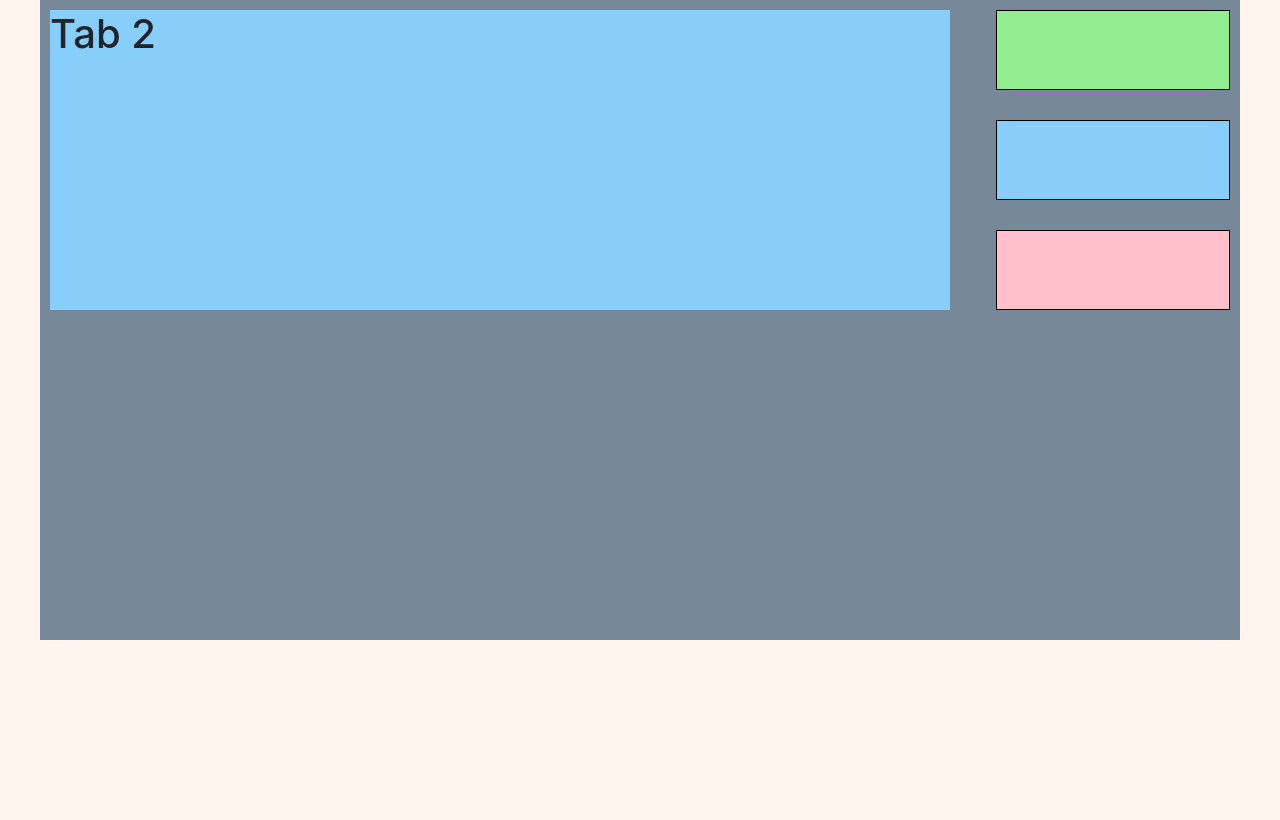
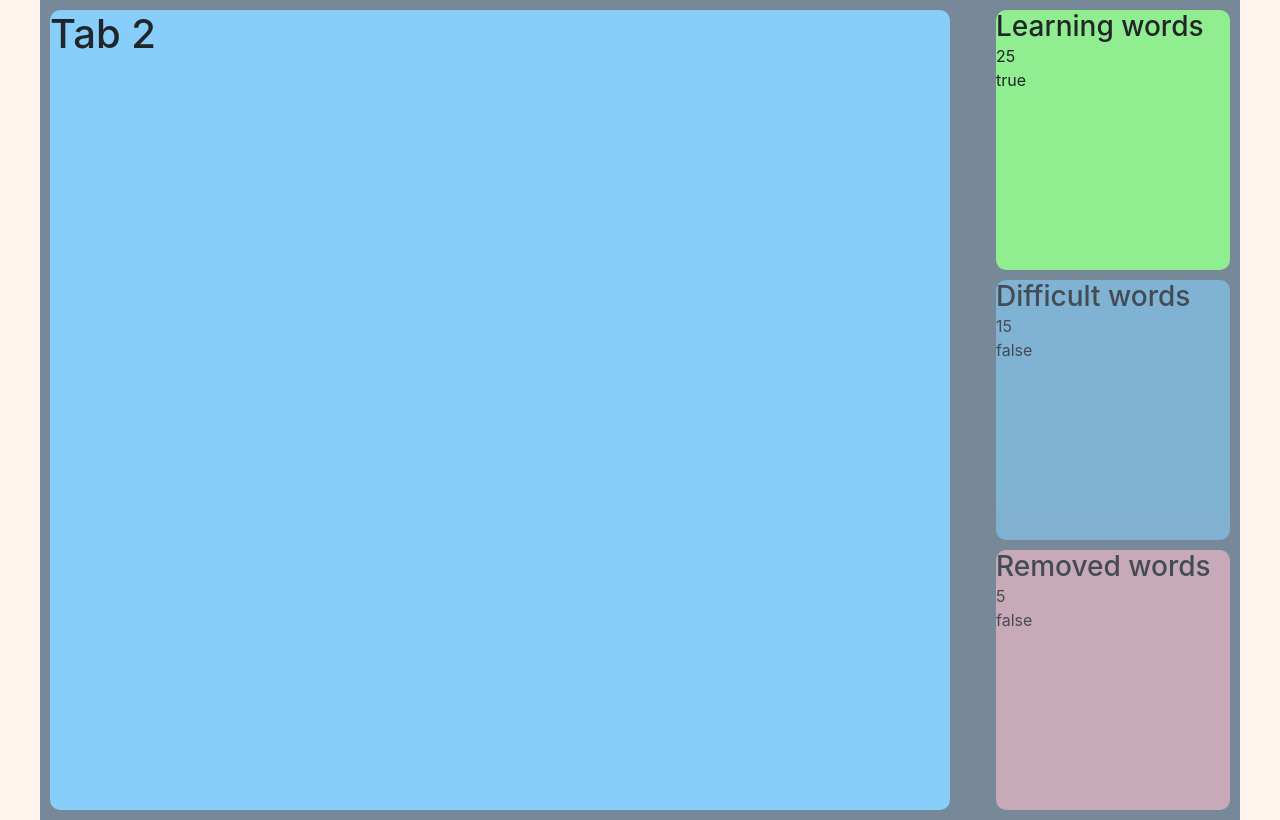
Before and after one commit to Maxvvellh0use/rslang, a React (Create React App) app: page / in a window 1280 px wide. Built offline with nearby package versions, Linux system fonts and the light colour scheme.

Commit message:
feat: add DictionaryCategoryTab component

```diff
--- a/package.json
+++ b/package.json
@@ -7,6 +7,7 @@
     "@testing-library/react": "^9.5.0",
     "@testing-library/user-event": "^7.2.1",
     "bootstrap": "^4.5.0",
+    "clsx": "^1.1.1",
     "node-sass": "^4.14.1",
     "react": "^16.13.1",
     "react-bootstrap": "^1.0.1",
--- /dev/null
+++ b/src/components/DictionaryCategoryTab/DictionaryCategoryTab.js
@@ -0,0 +1,48 @@
+import React from 'react';
+import './DictionaryCategoryTab.scss';
+import cx from 'clsx';
+
+const DEFAULT_CLASS = 'dictionary__tabs__tab';
+
+export default class DictionaryCategoryTab extends React.Component {
+
+
+  static defaultProps = {
+    className: DEFAULT_CLASS,
+    selectedClassName: `${DEFAULT_CLASS}_selected`,
+    selected: false,
+    id: null,
+    name: 'Tab',
+    counter: 0,
+  };
+
+  render() {
+
+    const {
+      id,
+      selected,
+      className,
+      selectedClassName,
+      name,
+      counter,
+      ...attributes
+    } = this.props;
+
+    return (
+      <div
+        {...attributes}
+        className={cx(className, {
+            [selectedClassName]: selected,
+        })}
+        id={id}
+      >
+        <h3>{name}</h3>
+        <p>{counter}</p>
+        <p>{selected? 'true': 'false'}</p>
+
+      </div>
+    );
+  }
+
+
+}
--- /dev/null
+++ b/src/components/DictionaryCategoryTab/DictionaryCategoryTab.scss
@@ -0,0 +1,38 @@
+@import "../../style/constants";
+@import "../../style/placeholders";
+@import "../../style/mixins";
+
+.dictionary__tabs {
+  &__tab {
+    display: block;
+    min-width: 90px;
+    min-height: 80px;
+    flex-grow: 1;
+    flex-shrink: 1;
+    border-radius: 10px;
+    opacity: 0.6;
+    background-color: lightgrey;
+
+    @extend %transition;
+
+    &_selected {
+      @extend %transition;
+      opacity: 1;
+    }
+    &:hover {
+      @extend %transition;
+      opacity: 1;
+    }
+
+    &_learning {
+      background-color: lightgreen;
+    }
+    &_difficult {
+      background-color: lightskyblue;
+      margin: 10px 0;
+    }
+    &_removed {
+      background-color: pink;
+    }
+  }
+}
--- a/src/components/DictionaryPage/DictionaryPage.js
+++ b/src/components/DictionaryPage/DictionaryPage.js
@@ -1,25 +1,37 @@
 import React from 'react';
 import './DictionaryPage.scss';
+import DictionaryCategoryTab from '../DictionaryCategoryTab/DictionaryCategoryTab';
 
 export default class DictionaryPage extends React.Component {
-  handleChange(event) {
-    console.log('changed, ', event.target.id);
+
+  handleClick(event) {
     const panel = document.querySelector('.dictionary__panel');
+    const tabs = document.querySelectorAll('.dictionary__tabs__tab');
+    tabs.forEach((tab) => tab.classList.remove('dictionary__tabs__tab_selected'));
     switch (event.target.id) {
       case 'tab-dictionary-learning':
         panel.classList.remove('dictionary__panel_difficult-checked');
         panel.classList.remove('dictionary__panel_removed-checked');
         panel.classList.add('dictionary__panel_learning-checked');
+        document.querySelector('.dictionary__tabs__tab_learning')
+          .classList.add('dictionary__tabs__tab_selected');
+          //event.target.setAttribute('SELECTED', true);
         break;
       case 'tab-dictionary-difficult':
         panel.classList.remove('dictionary__panel_removed-checked');
         panel.classList.remove('dictionary__panel_learning-checked');
         panel.classList.add('dictionary__panel_difficult-checked');
+        document.querySelector('.dictionary__tabs__tab_difficult')
+          .classList.add('dictionary__tabs__tab_selected');
+          //event.target.setAttribute('SELECTED', true);
         break;
       case 'tab-dictionary-removed':
         panel.classList.remove('dictionary__panel_learning-checked');
         panel.classList.remove('dictionary__panel_difficult-checked');
         panel.classList.add('dictionary__panel_removed-checked');
+        document.querySelector('.dictionary__tabs__tab_removed')
+          .classList.add('dictionary__tabs__tab_selected');
+          //event.target.setAttribute('SELECTED', true);
         break;
       default:
         panel.classList.remove('dictionary__panel_learning-checked');
@@ -46,36 +58,31 @@ export default class DictionaryPage extends React.Component {
               </div>
             </div>
             <div className="dictionary__tabs">
-              <input
-                type="radio"
-                name="tab"
+
+              <DictionaryCategoryTab
+                className="dictionary__tabs__tab dictionary__tabs__tab_learning"
                 id="tab-dictionary-learning"
-                onChange={this.handleChange}
-              ></input>
-              <input
-                type="radio"
-                name="tab"
+                onClick={this.handleClick}
+                name="Learning words"
+                counter="25"
+                selected={true}
+                />
+              <DictionaryCategoryTab
+                className="dictionary__tabs__tab dictionary__tabs__tab_difficult"
                 id="tab-dictionary-difficult"
-                onChange={this.handleChange}
-              ></input>
-              <input
-                type="radio"
-                name="tab"
+                onClick={this.handleClick}
+                name="Difficult words"
+                counter="15"
+                />
+
+              <DictionaryCategoryTab
+                className="dictionary__tabs__tab dictionary__tabs__tab_removed"
                 id="tab-dictionary-removed"
-                onChange={this.handleChange}
-              ></input>
-              <label
-                className="dictionary__tabs__tab dictionary__tabs__tab_learning"
-                htmlFor="tab-dictionary-learning"
-              ></label>
-              <label
-                className="dictionary__tabs__tab dictionary__tabs__tab_difficult"
-                htmlFor="tab-dictionary-difficult"
-              ></label>
-              <label
-                className="dictionary__tabs__tab dictionary__tabs__tab_removed"
-                htmlFor="tab-dictionary-removed"
-              ></label>
+                onClick={this.handleClick}
+                name="Removed words"
+                counter="5"
+                />
+
             </div>
           </div>
         </div>
--- a/src/components/DictionaryPage/DictionaryPage.scss
+++ b/src/components/DictionaryPage/DictionaryPage.scss
@@ -1,6 +1,6 @@
-@import '../../style/constants';
-@import '../../style/placeholders';
-@import '../../style/mixins';
+@import "../../style/constants";
+@import "../../style/placeholders";
+@import "../../style/mixins";
 
 .dictionary {
   background-color: $color-body;
@@ -36,67 +36,54 @@
     flex-direction: row;
     background-color: lightslategray;
     width: 100%;
-    height: 100%;
+    height: 820px;
     padding: 10px;
-    min-height: 80vh;
   }
 
   &__panel {
     position: relative;
     display: block;
     width: 80%;
-    height: 300px;
+    height: 800px;
 
-
-    -webkit-transform-origin: 0 50%;
-    -ms-transform-origin: 0 50%;
-    transform-origin: 0 50%;
+    @include transform-origin(0 50%);
     -webkit-transform-style: preserve-3d;
     transform-style: preserve-3d;
     -webkit-transition: -webkit-transform 0.5s ease-in;
     transition: transform 0.5s ease-in;
 
     &_learning-checked {
-      -webkit-transform: rotateX(-90deg);
-      transform: rotateX(-90deg);
+      @include rotateX(-90deg);
     }
     &_difficult-checked {
-      -webkit-transform: rotateX(0deg);
-      transform: rotateX(0deg);
+      @include rotateX(0deg);
     }
     &_removed-checked {
-      -webkit-transform: rotateX(90deg);
-      transform: rotateX(90deg);
+      @include rotateX(90deg);
     }
   }
 
   &__panel-content {
     width: 900px;
-    height: 300px;
+    height: 100%;
+    border-radius: 10px;
     position: absolute;
 
     &_learning {
       background-color: lightgreen;
-      -webkit-transform: rotateX(-270deg) translateY(-50%);
-      transform: rotateX(-270deg) translateY(-50%);
-      -webkit-transform-origin: top left;
-      -ms-transform-origin: top left;
-      transform-origin: top left;
+      @include transform(rotateX(-270deg) translateY(-400px));
+      @include transform-origin(top left);
     }
 
     &_difficult {
       background-color: lightskyblue;
-      -webkit-transform: translateZ(50%);
-      transform: translateZ(50%);
+      @include translateZ(400px);
     }
 
     &_removed {
       background-color: pink;
-      -webkit-transform: rotateX(-90deg) translateY(50%);
-      transform: rotateX(-90deg) translateY(50%);
-      -webkit-transform-origin: bottom center;
-      -ms-transform-origin: bottom center;
-      transform-origin: bottom center;
+      @include transform(rotateX(-90deg) translateY(400px));
+      @include transform-origin(bottom center);
     }
   }
 
@@ -111,23 +98,5 @@
     justify-content: space-between;
     margin-left: 10px;
 
-    &__tab {
-      display: block;
-      min-width: 90px;
-      min-height: 80px;
-      width: 100%;
-      height: 100%;
-      border: 1px solid black;
-
-      &_learning {
-        background-color: lightgreen;
-      }
-      &_difficult {
-        background-color: lightskyblue;
-      }
-      &_removed {
-        background-color: pink;
-      }
-    }
   }
 }
--- a/src/style/mixins.scss
+++ b/src/style/mixins.scss
@@ -1,3 +1,11 @@
+@mixin transform($transforms) {
+  -moz-transform: $transforms;
+  -o-transform: $transforms;
+  -ms-transform: $transforms;
+  -webkit-transform: $transforms;
+  transform: $transforms;
+}
+
 @mixin rotateX($degrees) {
   -webkit-transform: rotateX($degrees);
   -moz-transform: rotateX($degrees);
@@ -5,3 +13,50 @@
   -o-transform: rotateX($degrees);
   transform: rotateX($degrees);
 }
+
+@mixin rotateY($degrees) {
+  -webkit-transform: rotateY($degrees);
+  -moz-transform: rotateY($degrees);
+  -ms-transform: rotateY($degrees);
+  -o-transform: rotateY($degrees);
+  transform: rotateY($degrees);
+}
+
+@mixin rotateZ($degrees) {
+  -webkit-transform: rotateZ($degrees);
+  -moz-transform: rotateZ($degrees);
+  -ms-transform: rotateZ($degrees);
+  -o-transform: rotateZ($degrees);
+  transform: rotateZ($degrees);
+}
+
+@mixin translateX($val) {
+  -webkit-transform: translateX($val);
+  -moz-transform: translateX($val);
+  -ms-transform: translateX($val);
+  -o-transform: translateX($val);
+  transform: translateX($val);
+}
+
+@mixin translateY($val) {
+  -webkit-transform: translateY($val);
+  -moz-transform: translateY($val);
+  -ms-transform: translateY($val);
+  -o-transform: translateY($val);
+  transform: translateY($val);
+}
+
+@mixin translateZ($val) {
+  -webkit-transform: translateZ($val);
+  -moz-transform: translateZ($val);
+  -ms-transform: translateZ($val);
+  -o-transform: translateZ($val);
+  transform: translateZ($val);
+}
+
+@mixin transform-origin($origin) {
+  -webkit-transform-origin: $origin;
+  -moz-transform-origin: $origin;
+  -ms-transform-origin: $origin;
+  transform-origin: $origin;
+}
```
Also changed, not shown: 1 other file (tests, documents, lock files or other folders).
